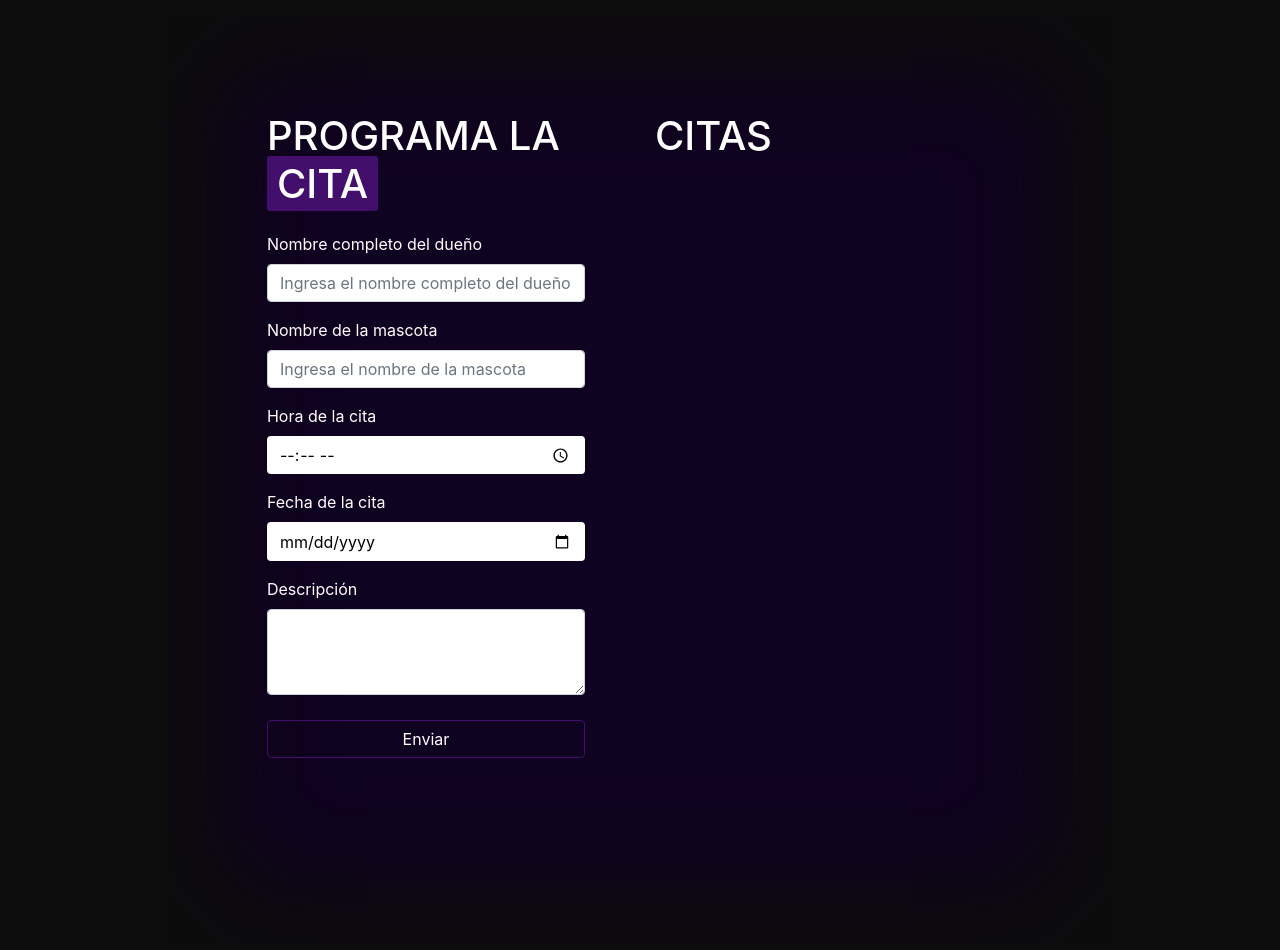
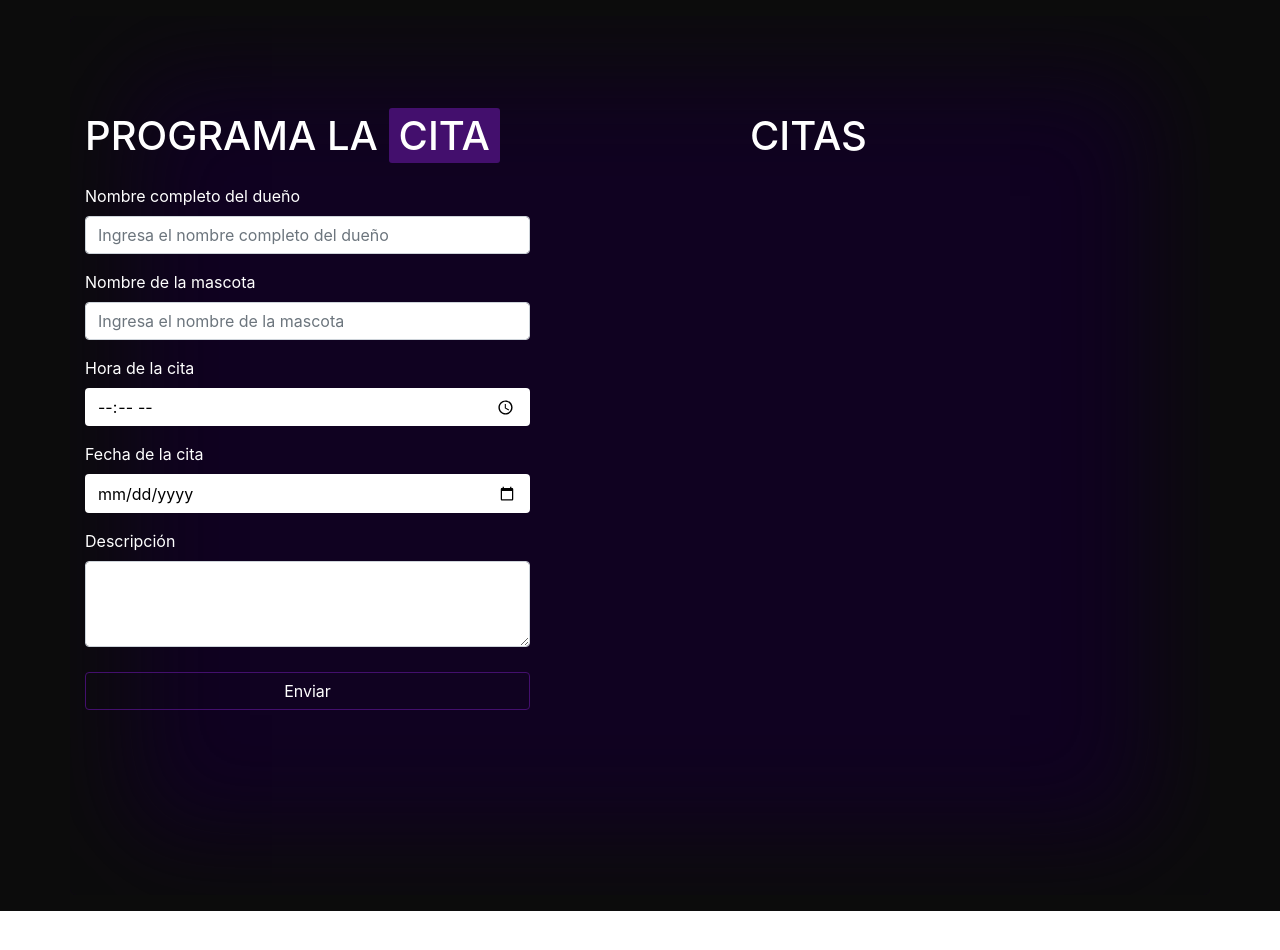
Before and after one commit to JacoboUribeDominguez/veterinaria, a React (Create React App) app: page / in a window 1280 px wide. Shown: the top 950 px of the page. After the commit the page ends 911 px from the top, so only its background shows below. Built offline with nearby package versions, Linux system fonts and the light colour scheme.

Commit message:
reparando errores de responsive

```diff
--- a/src/App.js
+++ b/src/App.js
@@ -45,16 +45,17 @@ function App() {
     return (
       <div className="App">
         <div className="bg-black">
-          <div className="container-citas">
+          <div className="container-citas container">
             <Row className="row-container">
               <Col
-                lg={ 6 }
+                lg={ 5 }
                 className="mb-5">
                 <Form
                   crearCita={ crearCita }/>
               </Col>
+              <Col lg={ 2 }/>
               <Col
-                lg={ 6 }
+                lg={ 5 }
                 className="overflow-auto citas-col"
                 style={{height:'68vh'}}>
                 <h1 style={{color : 'white'}} className="my-4">
--- a/src/index.css
+++ b/src/index.css
@@ -6,7 +6,7 @@ body {
 .bg-black{
     display:flex;
     justify-content: center;
-    padding: 2vh 6%;
+    padding: 2vh 0;
     background-color: #0C0C0C;
 }
 
@@ -21,11 +21,6 @@ body {
 .row-container{
     margin-top: 72px;
     margin-bottom:137px;
-}
-
-.form{
-    padding-left:100px;
-    padding-right:40px;
 }
 
 .span-cita {
@@ -122,7 +117,6 @@ body {
 
 .cita-container {
     margin-top:30px;
-    padding-right:120px !important;
 }
 
 .cita{
```
